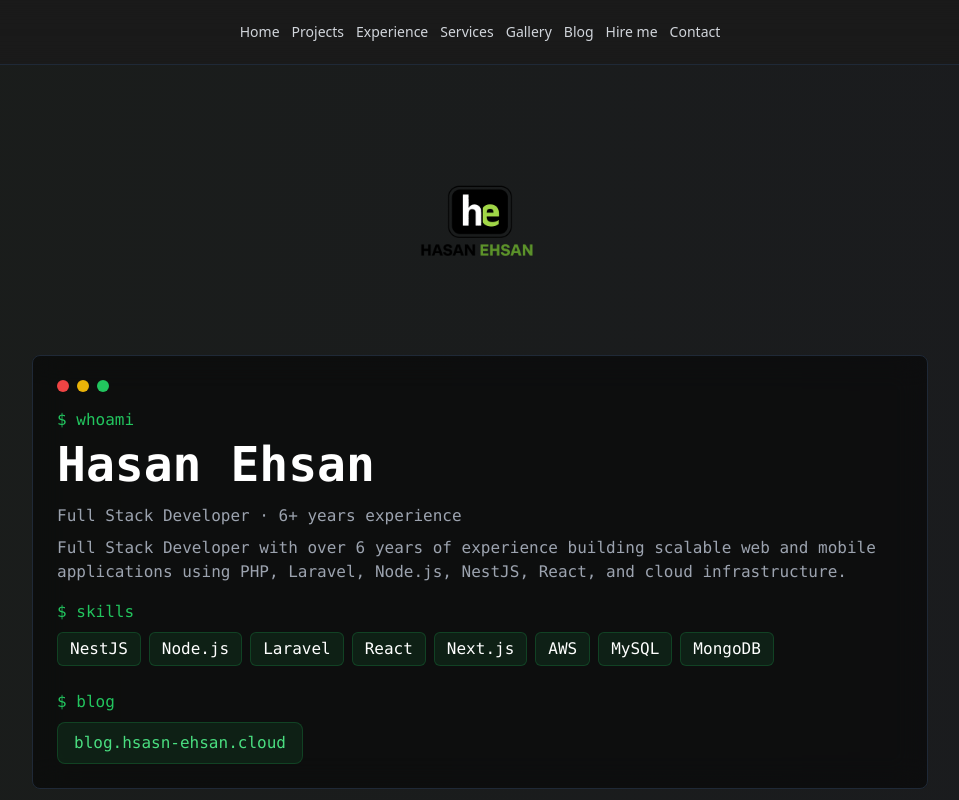
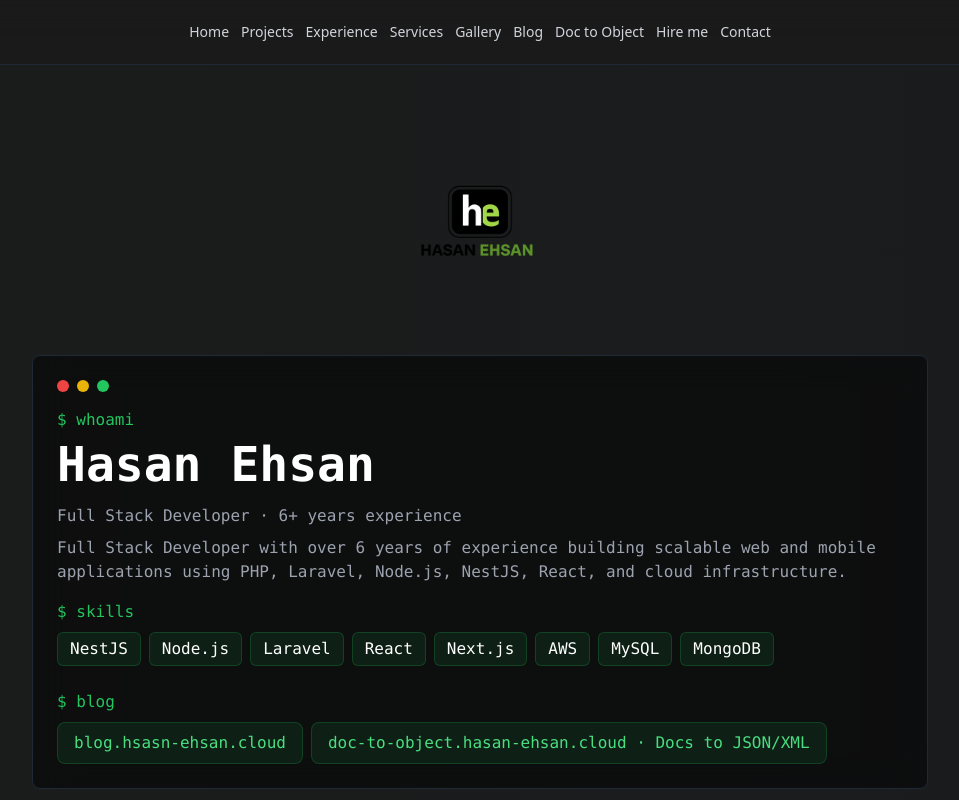
Before and after one commit to hasan-e7san/portfolio, a plain HTML site: page index.html in a window 1280 px wide. Shown: the top 800 px of the page, without its empty margins (160-1119 px from the left). Drawn offline with Linux system fonts and the light colour scheme.

Commit message:
doc-to-object

```diff
--- a/index.html
+++ b/index.html
@@ -141,6 +141,7 @@
           <li><a href="#services" class="hover:text-green-400 transition-colors">Services</a></li>
           <li><a href="#gallery" class="hover:text-green-400 transition-colors">Gallery</a></li>
           <li><a href="https://blog.hasan-ehsan.cloud" class="hover:text-green-400 transition-colors" target="_blank" rel="noopener noreferrer">Blog</a></li>
+          <li><a href="https://doc-to-object.hasan-ehsan.cloud" class="hover:text-green-400 transition-colors" target="_blank" rel="noopener noreferrer">Doc to Object</a></li>
           <li><a href="#hire-me" class="hover:text-green-400 transition-colors">Hire me</a></li>
           <li><a href="#contact" class="hover:text-green-400 transition-colors">Contact</a></li>
         </ul>
@@ -185,8 +186,12 @@
                   class="px-3 py-1 bg-green-500/10 rounded-md border border-green-500/20">MySQL</span><span
                   class="px-3 py-1 bg-green-500/10 rounded-md border border-green-500/20">MongoDB</span></div>
               <p class="text-green-500 mt-6">$ blog</p>
-              <a href="https://blog.hasan-ehsan.cloud" target="_blank" rel="noopener noreferrer"
-                class="inline-block mt-2 px-4 py-2 bg-green-500/10 text-green-400 rounded-lg border border-green-500/20 hover:bg-green-500/20 transition-colors">blog.hsasn-ehsan.cloud</a>
+              <div class="flex flex-wrap gap-2 mt-2">
+                <a href="https://blog.hasan-ehsan.cloud" target="_blank" rel="noopener noreferrer"
+                  class="inline-block px-4 py-2 bg-green-500/10 text-green-400 rounded-lg border border-green-500/20 hover:bg-green-500/20 transition-colors">blog.hsasn-ehsan.cloud</a>
+                <a href="https://doc-to-object.hasan-ehsan.cloud" target="_blank" rel="noopener noreferrer"
+                  class="inline-block px-4 py-2 bg-green-500/10 text-green-400 rounded-lg border border-green-500/20 hover:bg-green-500/20 transition-colors">doc-to-object.hasan-ehsan.cloud · Docs to JSON/XML</a>
+              </div>
 
             </div>
           </div>
```
